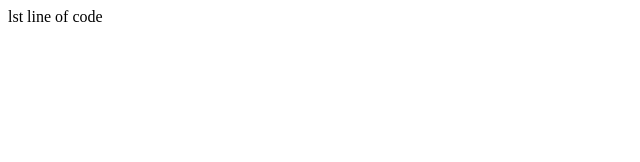
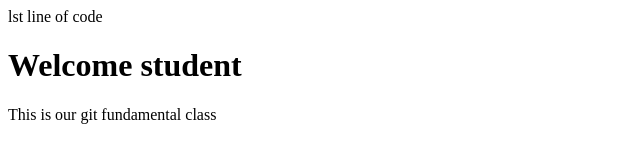
Before and after one commit to mamun657/mid-term, a plain HTML site: page index.html in a window 1280 px wide. Shown: the whole page, without its empty margins (0-640 px from the left). Drawn offline with Linux system fonts and the light colour scheme.

Commit message:
[6:14 2nd commit done,creating new js and css file there

```diff
--- a/index.html
+++ b/index.html
@@ -7,5 +7,7 @@
 </head>
 <body>
     lst line of code
+    <h1>Welcome student</h1>
+    <div>This is our git fundamental class</div>
 </body>
 </html>
```
Also changed, not shown: style.css (added), 1 other file.
